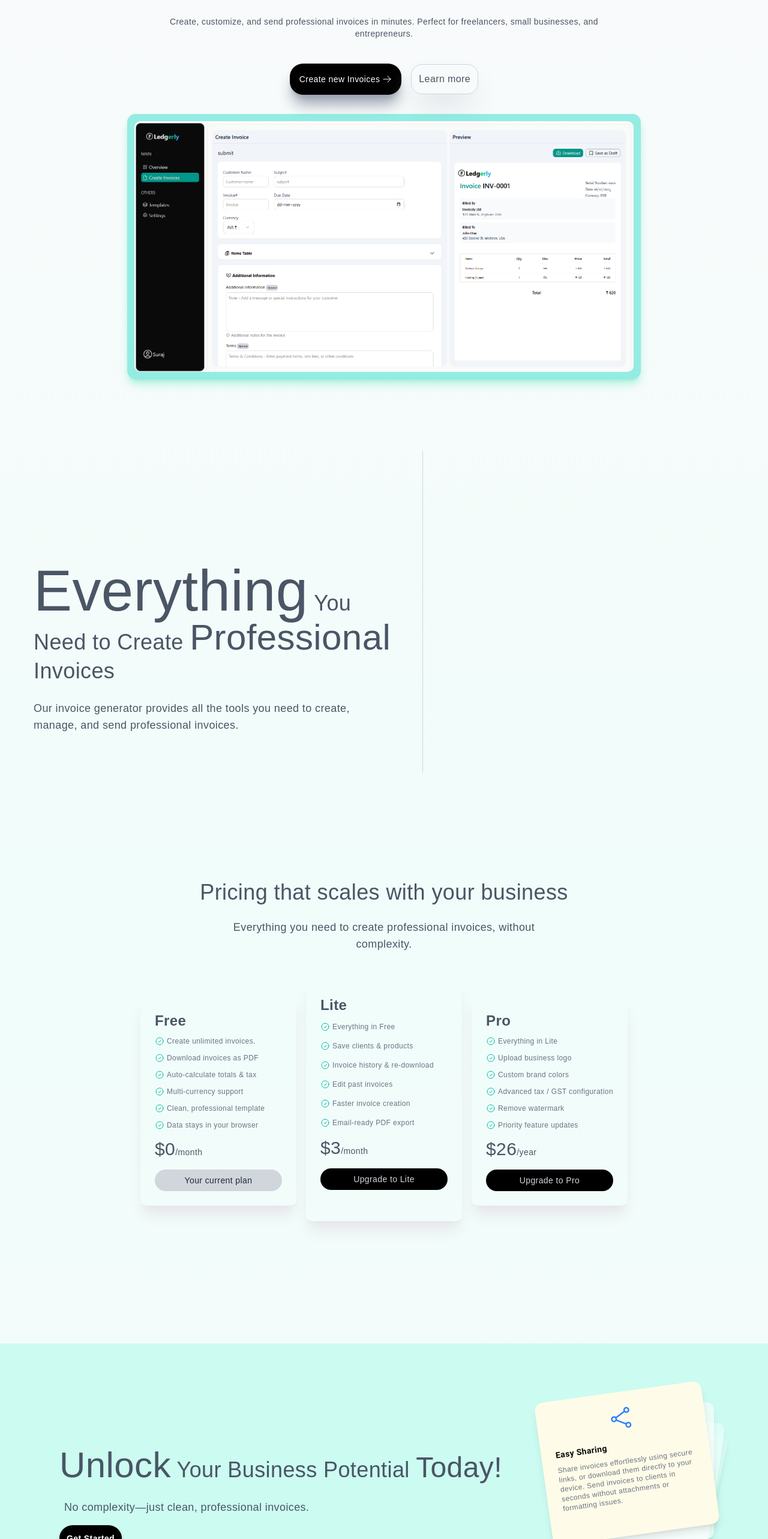
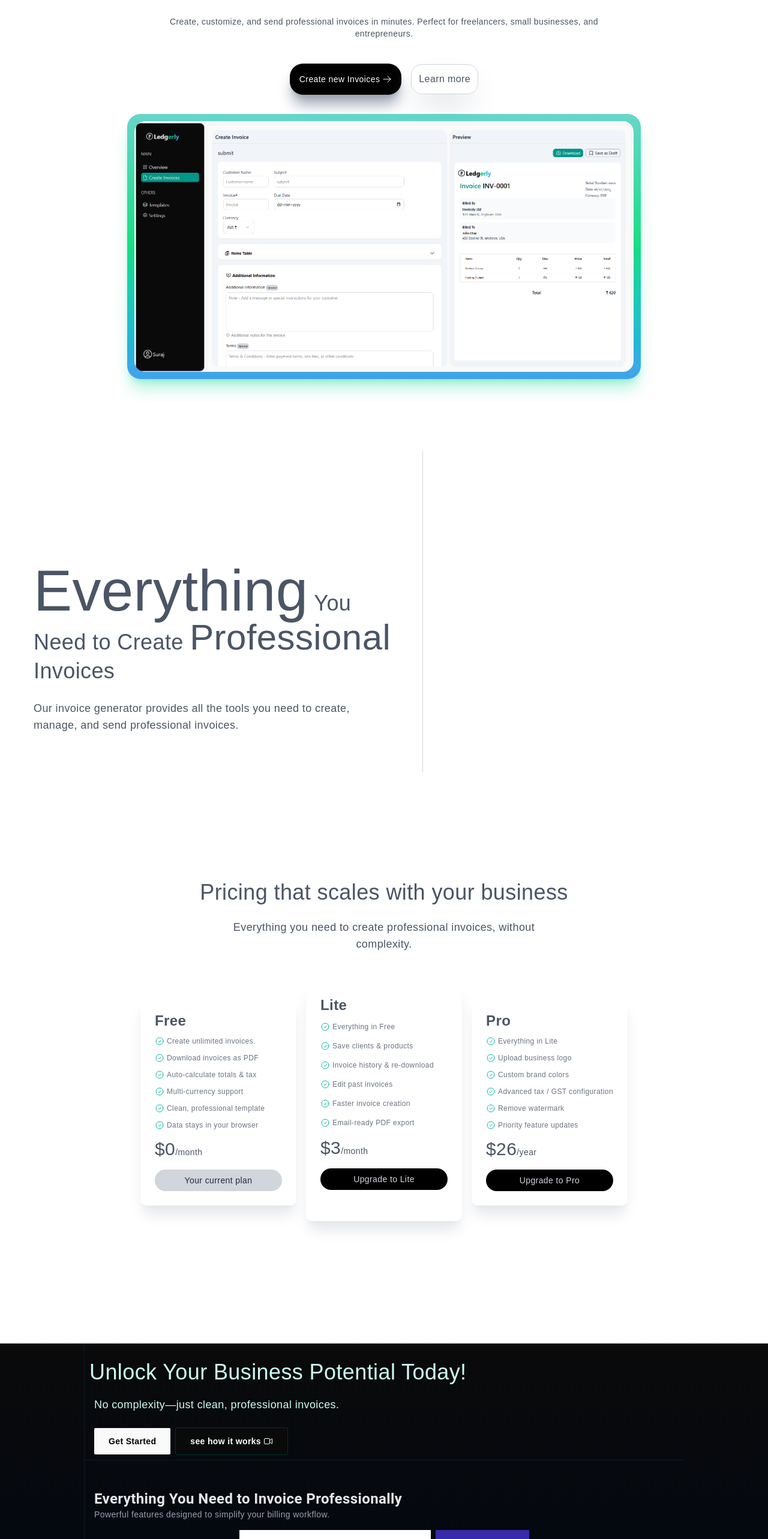
Before and after one commit to surajgupt01/Invo-Gen, a Next.js app: page / in a window 1280 px wide. Shown: the part 234-2800 px from the top of the page at 60% size. Built offline with nearby package versions, Linux system fonts and the light colour scheme.

Commit message:
Landing page desgin changes

```diff
--- /dev/null
+++ b/app/Icons/Create.tsx
@@ -0,0 +1,18 @@
+export default function Create() {
+  return (
+    <svg
+      xmlns="http://www.w3.org/2000/svg"
+      fill="none"
+      viewBox="0 0 24 24"
+      strokeWidth={1.5}
+      stroke="currentColor"
+      className="size-4 group-hover:translate-x-300 translate-x-0 transition-transform duration-300 "
+    >
+      <path
+        strokeLinecap="round"
+        strokeLinejoin="round"
+        d="M13.5 6H5.25A2.25 2.25 0 0 0 3 8.25v10.5A2.25 2.25 0 0 0 5.25 21h10.5A2.25 2.25 0 0 0 18 18.75V10.5m-10.5 6L21 3m0 0h-5.25M21 3v5.25"
+      />
+    </svg>
+  );
+}
--- /dev/null
+++ b/app/Icons/Magnify.tsx
@@ -0,0 +1,18 @@
+export default function Magnify() {
+  return (
+    <svg
+      xmlns="http://www.w3.org/2000/svg"
+      fill="none"
+      viewBox="0 0 24 24"
+      strokeWidth={1.5}
+      stroke="currentColor"
+      className="size-4 "
+    >
+      <path
+        strokeLinecap="round"
+        strokeLinejoin="round"
+        d="m21 21-5.197-5.197m0 0A7.5 7.5 0 1 0 5.196 5.196a7.5 7.5 0 0 0 10.607 10.607Z"
+      />
+    </svg>
+  );
+}
--- /dev/null
+++ b/app/Icons/Video.tsx
@@ -0,0 +1,18 @@
+export default function VideoIcon() {
+  return (
+    <svg
+      xmlns="http://www.w3.org/2000/svg"
+      fill="none"
+      viewBox="0 0 24 24"
+      strokeWidth={1.5}
+      stroke="currentColor"
+      className="size-4"
+    >
+      <path
+        strokeLinecap="round"
+        strokeLinejoin="round"
+        d="m15.75 10.5 4.72-4.72a.75.75 0 0 1 1.28.53v11.38a.75.75 0 0 1-1.28.53l-4.72-4.72M4.5 18.75h9a2.25 2.25 0 0 0 2.25-2.25v-9a2.25 2.25 0 0 0-2.25-2.25h-9A2.25 2.25 0 0 0 2.25 7.5v9a2.25 2.25 0 0 0 2.25 2.25Z"
+      />
+    </svg>
+  );
+}
--- a/app/page.tsx
+++ b/app/page.tsx
@@ -5,11 +5,16 @@ import HeroSection from "./component/HeroSection";
 import Nav from "./component/Nav";
 import Tick from "./Icons/Tick";
 import Link from "next/link";
+import VideoIcon from "./Icons/Video";
+import { Descriptions } from "./Elements";
+import Image from "next/image";
+import Template from "./Icons/Tempelate";
+import Docs from "./Icons/Doc";
 
 export default function Home() {
   return (
     <div className="w-full h-full selection:bg-teal-400 scroll-smooth tracking-wide ">
-      <div className=" bg-linear-to-b from-gray-200/20 via-teal-50 to-gray-200/20 flex flex-col items-center scroll-smooth  ">
+      <div className="  flex flex-col items-center scroll-smooth  ">
         <Nav />
 
         <HeroSection />
@@ -17,20 +22,20 @@ export default function Home() {
         <div
           className="
     inline-flex justify-center items-start
-    rounded-xl md:p-3 p-2 m-2
+    rounded-3xl md:p-3 p-2 m-2
     sm:mt-6 mt-10
-    bg-teal-400/40
-    shadow-lg shadow-emerald-400/30
+    bg-gradient-to-b from bg-teal-500/60 via-green-400/80  to-blue-500/60
+    shadow-xl shadow-emerald-400/30 hover:shadow-2xl duration-300 ease-in-out cursor-pointer
   "
         >
-  <img
+          <Image
+            width={2000}
+            height={4000}
             src="/dash-Img.png"
-    className="md:w-[65vw] w-[97vw] md:h-auto h-[26vh] rounded-lg"
+            className="md:w-[65vw] w-[97vw] md:h-auto h-[26vh] rounded-2xl"
             alt="dashboard"
           />
         </div>
-
-
 
         <div className="md:flex flex md:flex-row flex-col  justify-center items-center gap-6 md:mt-20 mt-5  p-8 h-150 w-full ">
           <div className="font-bold flex-col md:text-4xl sm:text-3xl text-xl md:w-[80%] w-full  flex items-center justify-center md:mt-30 mt-15 p-6 text-gray-600">
@@ -80,26 +85,141 @@ export default function Home() {
           </div>
         </div>
 
-        <div className="md:flex md:flex-row flex flex-col justify-center items-center gap-6 mt-20   md:p-8 p-4 md:h-100 h-auto bg-teal-100 w-full  ">
-          <div className="font-bold  flex-col md:text-4xl sm:text-3xl text-xl flex items-start justify-center md:mt-30 mt-0 md:p-6 p-2 text-gray-600">
-            <p className=" md:text-left text-center leading-12 font-medium  ">
-              <span className="md:text-6xl text-5xl">Unlock</span> Your Business
-              Potential <span className="md:text-5xl text-3xl">Today!</span>
+        <div className="md:flex md:flex-row flex flex-col mt-20  lg:px-35 px-5  h-auto bg-gradient-to-b from-neutral-950 via-gray-950 to-neutral-950 w-full">
+          <div className="font-bold border-l border-gray-900 w-full  flex-col md:text-4xl sm:text-3xl text-xl flex items-start justify-center  mt-0  py-6 text-teal-100">
+            <p className=" md:text-left text-center leading-12 font-medium  px-2">
+              Unlock Your Business Potential Today!
             </p>
 
-            <p className="  md:mt-6 mt-4 font-light sm:text-lg text-sm ml-2">
+            <p className="mt-4 font-light sm:text-lg text-sm ml-2 text-teal-100 px-2">
               No complexity—just clean, professional invoices.
             </p>
+            <div className="flex items-center border-b border-gray-900 w-full p-2">
               <Link href={"/signin"}>
-              <div className="md:p-3 p-2 flex justify-center items-center bg-black text-white md:text-sm md:mt-4 mt-2 text-sm  rounded-3xl shadow-md shadow-gray-400 cursor-pointer hover:scale-105 transition-all ease-in-out duration-500">
+                <div
+                  className="md:py-3 py-2 px-6 ml-2 flex justify-center items-center active:scale-90  bg-neutral-50 tracking-wide
+                rounded-xs text-black md:text-sm md:mt-4 mt-2 text-sm cursor-pointer transition-all ease-in-out duration-500"
+                >
                   Get Started
                 </div>
               </Link>
+              <div
+                className="md:py-3 py-2 px-6 ml-2 flex justify-center gap-1 border-teal-950 hover:border-teal-900 border items-center active:scale-90  bg-neutral-950 tracking-wide
+                rounded-xs text-white md:text-sm md:mt-4 mt-2 text-sm cursor-pointer transition-all ease-in-out duration-500"
+              >
+                see how it works
+                <VideoIcon/>
+              </div>
+            </div>
+
+            <div
+              className=" rounded-xs p-4 w-full h-auto mt-4"
+
+              //             bg-[radial-gradient(#0d9488_0.5px,transparent_0.5px)]
+              // [background-size:10px_10px]
+            >
+              <section className="py-4">
+                <div className="max-w-6xl mx-auto">
+                  <div className="">
+                    <h2 className="text-2xl font-bold text-gray-200">
+                      Everything You Need to Invoice Professionally
+                    </h2>
+                    <p className="text-gray-400 font-light text-sm max-w-2xl">
+                      Powerful features designed to simplify your billing
+                      workflow.
+                    </p>
+                  </div>
+                </div>
+              </section>
+
+              <div className="w-full h-auto   flex justify-center items-center">
+                <div className="grid grid-cols-3 gap-2 lg:w-[50%] w-full">
+                  <div className="col-span-2 bg-teal-800 h-50  flex-col">
+                    <div
+                      className="w-full h-full  bg-white flex-col gap-2 flex justify-center items-start p-4 text-gray-700 text-[16px]
+                       border border-white/20 transition duration-300
+                     "
+                    >
+                      <span className="text-black text-2xl">
+                        {Descriptions[0].title}
+                      </span>
+                      <span className="text-[8px] font-light text-left">
+                        {Descriptions[0].desc}
+                      </span>
+                    </div>
+                  </div>
+                  <div className="col-span-1 bg-indigo-800 h-50 ">
+                    <div
+                      className="w-full h-full  flex-col gap-2 flex justify-center items-start lg:p-4 p-1 text-gray-700 text-[16px]
+                       transition duration-300
+                     "
+                    >
+                      <span className="text-indigo-300 lg:text-2xl text-xl">
+                        {Descriptions[1].title}
+                      </span>
+                      <span className="lg:text-[10px] text-[8px] text-indigo-400  font-light text-left">
+                        {Descriptions[1].desc}
+                      </span>
+                    </div>
+                  </div>
+                  <div className="col-span-3 row-span-3 bg-emerald-950 h-60 w-auto">
+                    <div className="grid md:grid-cols-2 gap-8 p-2 h-full">
+                      {/* LEFT SIDE - Text */}
+                      <div className="flex-col flex justify-center items-center">
+                        <h3 className="text-green-100 text-2xl">
+                          Smart Dashboard Insights
+                        </h3>
+                        <p className="text-emerald-200/80 text-[10px] mt-4 font-normal">
+                          Track revenue, monitor payment status, and gain
+                          real-time clarity.
+                        </p>
+                      </div>
+
+                      {/* RIGHT SIDE - Graphs */}
+                      <div className="bg-black/30 rounded-xs p-6 backdrop-blur-xl">
+                        {/* Your charts here */}
+                      </div>
+                    </div>
+                  </div>
+                  <div className="col-span-1  bg-blue-800 h-40 ">
+                    <div
+                      className="w-full h-full  flex-col gap-2 flex justify-center items-start lg:p-4 p-1 text-gray-700 text-[16px]
+                       transition duration-300
+                     "
+                    >
+                      <span className="text-white lg:text-2xl text-lg">
+                        {Descriptions[2].title}
+                      </span>
+                      <span className="lg:text-[10px] text-[7px] text-gray-300 font-light text-left">
+                        {Descriptions[2].desc}
+                      </span>
+                    </div>
+                  </div>
+
+                  <div className="col-span-2 row-span-3 bg-sky-950 h-40 w-auto">
+                    <div className="col-span-1  bg-fuchsia-800 h-40 ">
+                      <div
+                        className="w-full h-full  flex-col gap-2 flex justify-center items-start p-4 text-gray-700 text-[16px]
+                       transition duration-300
+                     "
+                      >
+                        <span className="text-fuchsia-200 text-2xl">
+                          {Descriptions[3].title}
+                        </span>
+                        <span className="text-[10px] text-fuchsia-300 font-light text-left">
+                          {Descriptions[3].desc}
+                        </span>
+                      </div>
+                    </div>
+                  </div>
+                </div>
+              </div>
+            </div>
           </div>
           {/* <div className="w-[2px] bg-gray-300 h-full"></div> */}
-          <div className="md:w-auto w-full  h-auto  ">
+          {/* <div className="md:w-auto w-full  h-auto  ">
             <Features />
-          </div>
+          </div> */}
         </div>
 
         <FAQ />
```
Lines whose indentation alone changed are shown as unchanged.
